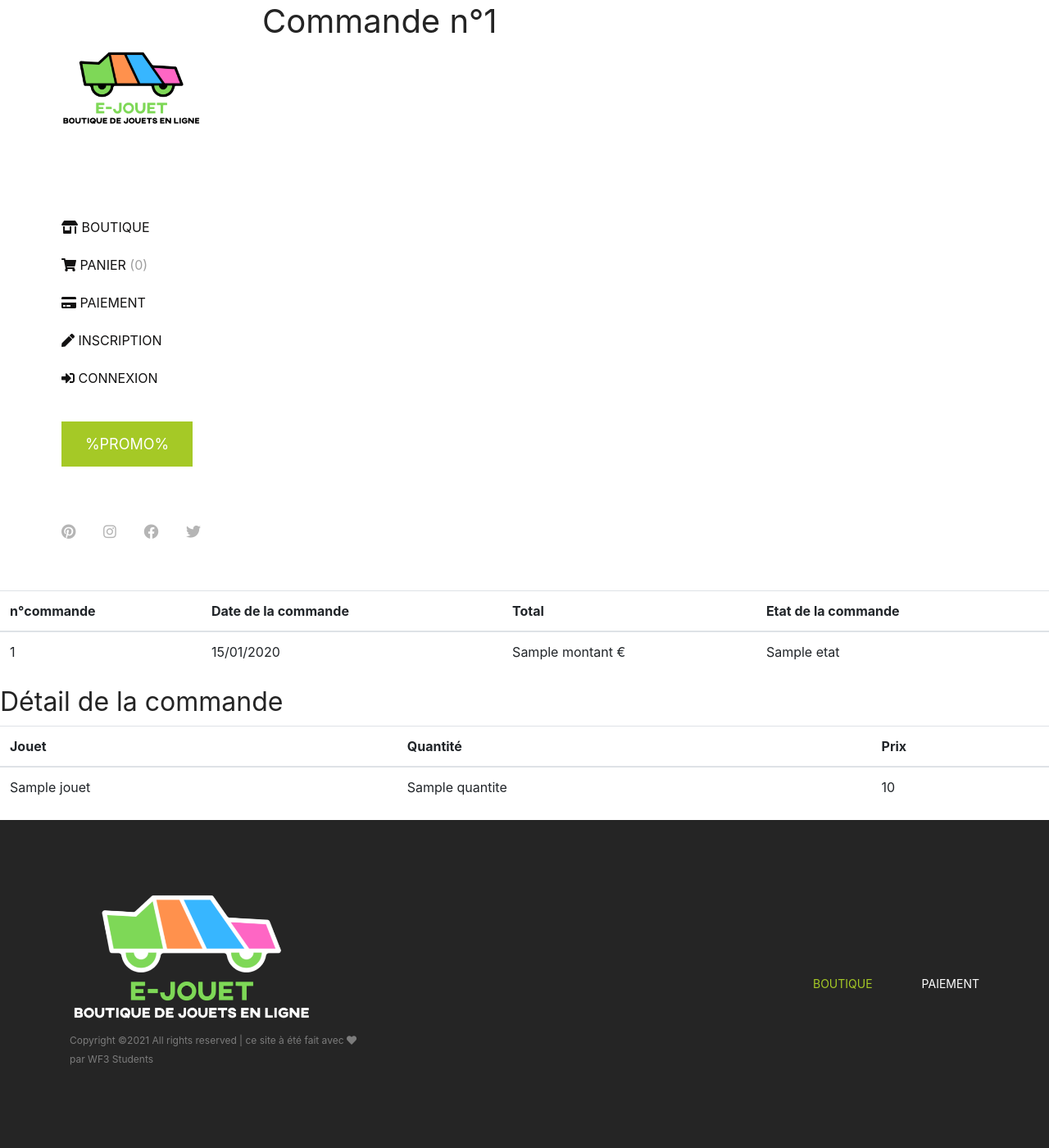
After one commit to Yassine-b-dev/E-jouet, a Symfony app: template templates/mon_compte/commande.html.twig in a window 1280 px wide. The commit adds this page. Shown: the whole page at 82% size. Run offline with Twig, Linux system fonts and the light colour scheme; the template is opened without the code that fills it: most values are stand-ins (such as "Sample title", 1, 10 or a date in 2020); style sheets or scripts are compiled from the project's sources; some libraries are stand-ins or nearby versions.

Commit message:
monCompte commande détail

```diff
--- a/templates/base.html.twig
+++ b/templates/base.html.twig
@@ -67,7 +67,7 @@
                     <a href="{{ path("jouet_index") }}" class="cart-nav "> <div class="fas fa-puzzle-piece"></div> Gérer les Jouets</a>
                     <a href="{{ path("boutique") }}" class="cart-nav "> <div class="fas fa-clipboard-list"></div> Gérer les commandes</a>
                 {% endif %}
-                <a href="{{ path("boutique") }}" class="cart-nav "> <div class="fas fa-user"></div> Mon compte</a>
+                <a href="{{ path("mon_compte") }}" class="cart-nav "> <div class="fas fa-user"></div> Mon compte</a>
                 <a href="{{ path("app_logout") }}" class="cart-nav "> <div class="fas fa-sign-out-alt"></div> Déconnexion</a>
                 {% else %}
                     <a href="{{ path("app_inscription") }}"><div class="fas fa-pen"></div> Inscription</a>
--- /dev/null
+++ b/templates/mon_compte/commande.html.twig
@@ -0,0 +1,48 @@
+{% extends 'base.html.twig' %}
+
+{% block title %}Commande{% endblock %}
+
+{% block body %}
+
+    <h1>Commande n°{{commande.id}}</h1>
+
+        <table class="table">
+        <thead>
+            <tr>
+                <th>n°commande</th>
+                <th>Date de la commande</th>
+                <th>Total</th>
+                <th>Etat de la commande</th>
+            </tr>
+        </thead>
+        <tbody>
+            <tr>
+                <td>{{commande.id}}</td>
+                <td>{{commande.dateEnregistrement|date("d/m/Y")}}</td>
+                <td>{{commande.montant}} €</td>
+                <td>{{commande.etat}}</td>
+            </tr>
+        </tbody>
+    </table>
+    <h2>Détail de la commande</h2>
+    <table class="table">
+        <thead>
+            <tr>
+                <th>Jouet</th>
+                <th>Quantité</th>
+                <th>Prix</th>
+            </tr>
+        </thead>
+        <tbody>
+            {% for detail in commande.details %}
+                <tr>
+                    <td>{{detail.jouet.nomJouet}}</td>
+                    <td>{{detail.quantite}}</td>
+                    <td>{{detail.prix}}</td>
+                </tr>
+            {% endfor %}
+        </tbody>
+    </table>
+
+
+{% endblock %}
```
Also changed, not shown: src/Controller/MonCompteController.php (added, +31 -0 lines), templates/mon_compte/index.html.twig (added, +36 -0 lines), 1 other file.
